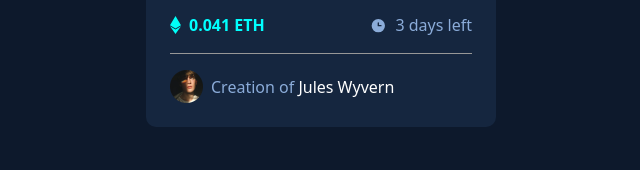
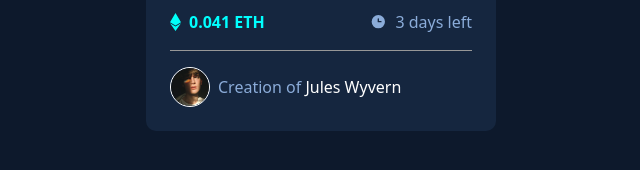
Before and after one commit to rogozinds/nft-card, a website built with Vite: page index.html in a window 1280 px wide. Shown: the part 558-728 px from the top of the page, 319-959 px from the left. Built offline with nearby package versions, Linux system fonts and the light colour scheme.

Commit message:
Adjust avatar border.

```diff
--- a/src/style.css
+++ b/src/style.css
@@ -113,8 +113,10 @@ a:hover {
   gap: 0.5rem;
 }
 .contributor img {
-  width: 33px;
-  height: 33px;
+  width: 38px;
+  height: 38px;
+  border: white solid 1px;
+  border-radius: 100px;
 }
 .contributor div {
   color: #8BACD9;
```
